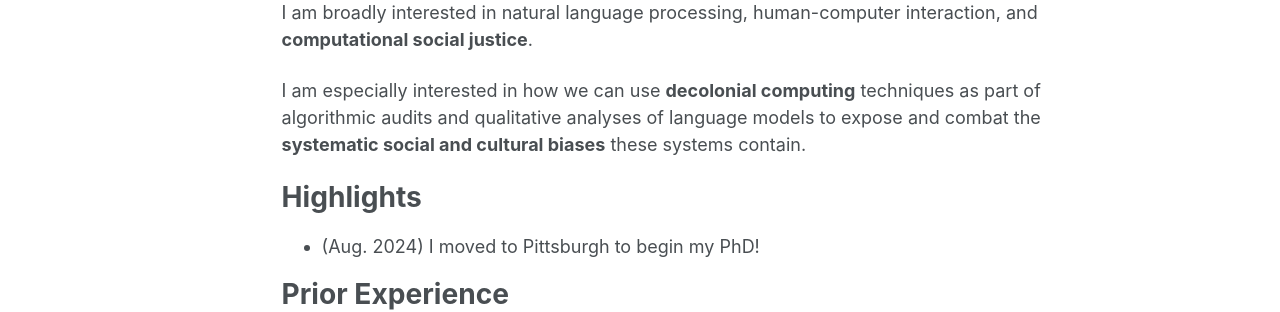
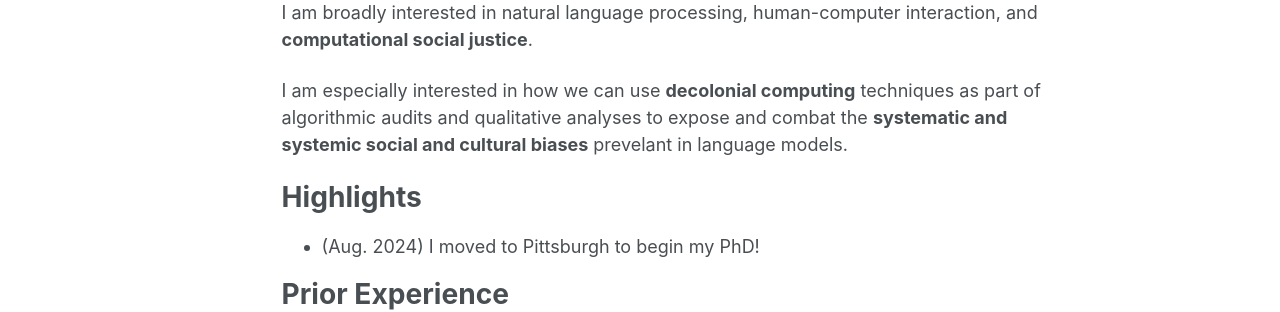
Before and after one commit to chechelnitskd/chechelnitskd.github.io, a Jekyll site: the page built from _pages/about.md, in a window 1280 px wide and 1291 px high. Shown: the part 520-832 px from the top of the window. Built offline with Jekyll 4.4.1, drawn with Linux system fonts in a browser that asks for light colours.

Commit message:
Update about.md

```diff
--- a/_pages/about.md
+++ b/_pages/about.md
@@ -18,7 +18,7 @@ Hi, I'm Dan! Here is some information about me:
 
 I am broadly interested in natural language processing, human-computer interaction, and **computational social justice**.
 
-I am especially interested in how we can use **decolonial computing** techniques as part of algorithmic audits and qualitative analyses of language models to expose and combat the **systematic social and cultural biases** these systems contain.
+I am especially interested in how we can use **decolonial computing** techniques as part of algorithmic audits and qualitative analyses to expose and combat the **systematic and systemic social and cultural biases** prevelant in language models.
 
 # Highlights
 
```
